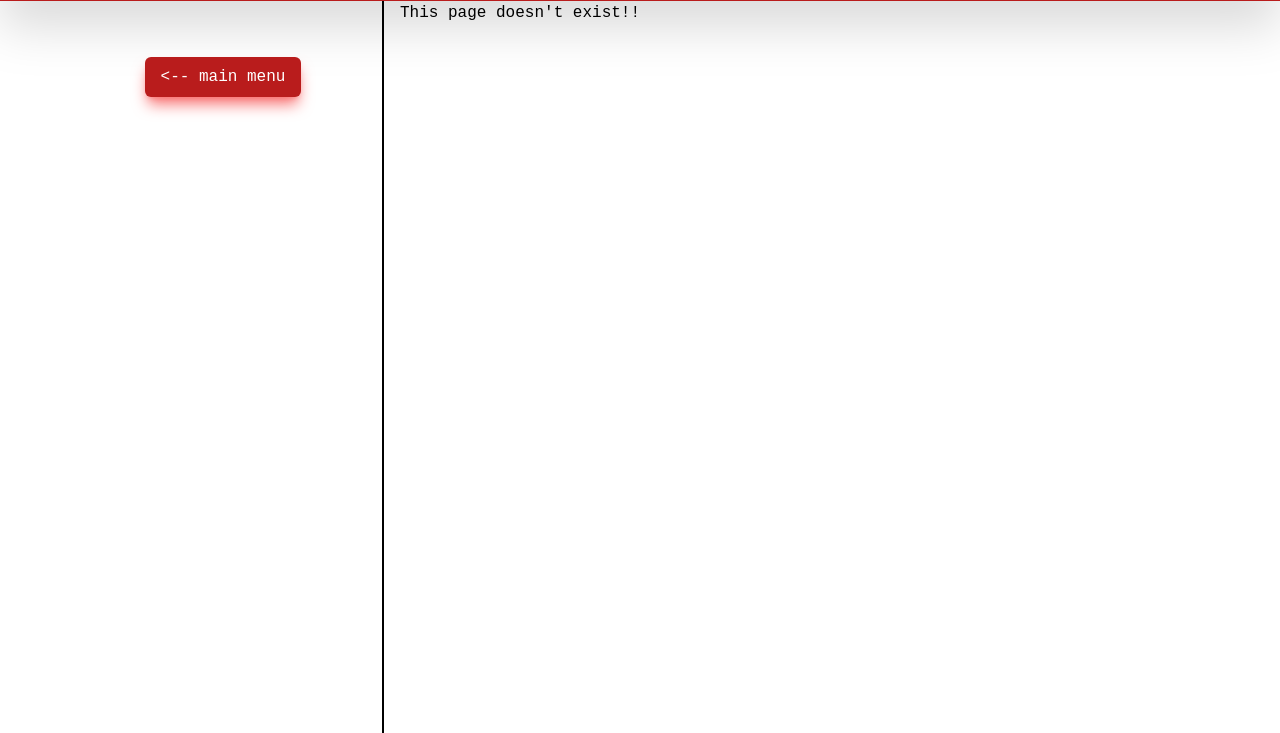
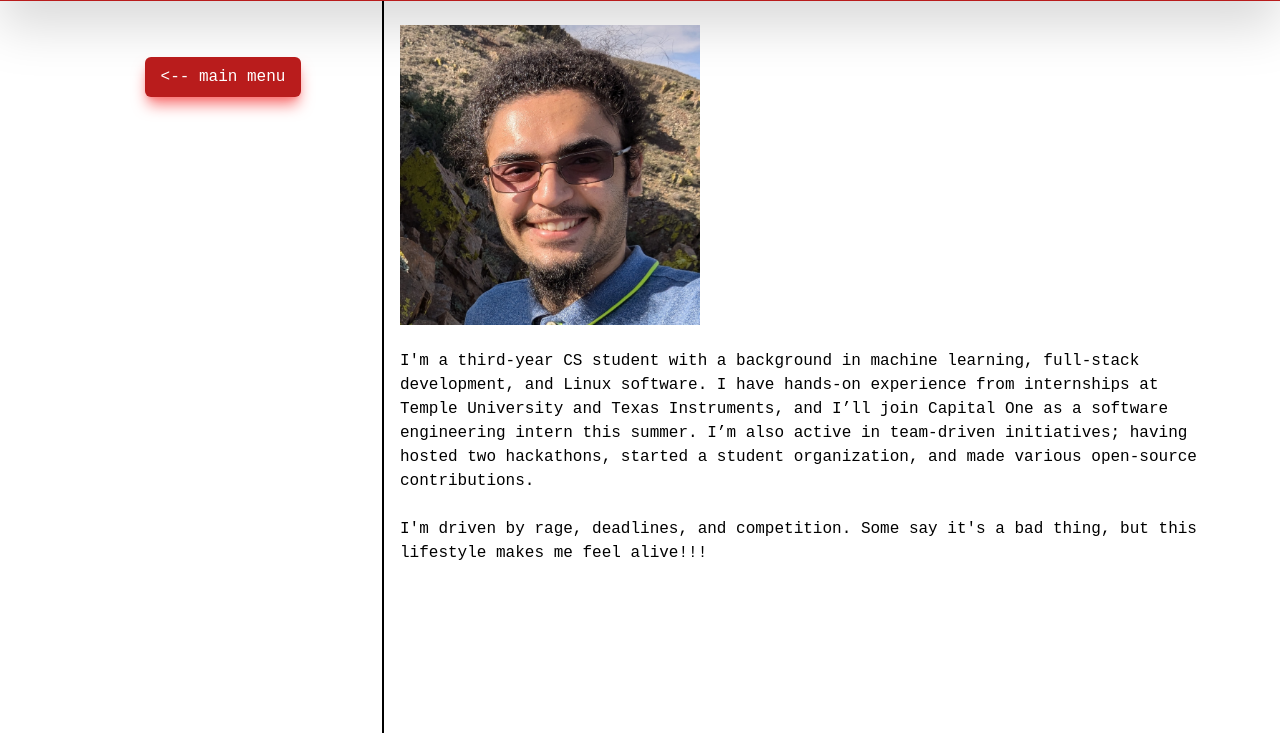
Before and after one commit to AshkanArabim/blog-v2, a Gatsby site: page /about in a window 1280 px wide. Before the commit this address had no page. Shown: the part 67-800 px from the top of the page. Built offline with nearby package versions, Linux system fonts and the light colour scheme; Gatsby itself is replaced by a stand-in of ours.

Commit message:
add about section

```diff
--- a/src/components/ContactsCol.tsx
+++ b/src/components/ContactsCol.tsx
@@ -24,8 +24,7 @@ const IndexView = () => {
 				BEFORE YOU START READING: Any red text means it's clickable.
 				<br />
 				<br />
-				I'm Ashkan Arabi. I'm driven by rage, deadlines, and competition. Some say it's a bad thing,
-				but this lifestyle makes me feel alive!!!
+				Read more about me <a href="/about">here</a>.
 				<br />
 				<br />
 				You can find the source code of this blog <a href="https://github.com/AshkanArabim/blog-v2">here</a>.
--- /dev/null
+++ b/src/pages/about.tsx
@@ -0,0 +1,36 @@
+import * as React from "react";
+import { Link, HeadFC, PageProps } from "gatsby";
+import TitleBar from "../components/TitleBar";
+import BlogBody from "../components/BlogBody";
+import ContactsCol from "../components/ContactsCol";
+import portrait from "../images/portrait.jpg";
+import { CSSProperties } from "react";
+
+const AboutPage: React.FC<PageProps> = () => {
+	// skeleton manually matched with `index.tsx`
+	const imageStyle: CSSProperties = {
+        height: '300px'
+    }
+
+	return (
+		<div className="flex flex-col items-center min-h-screen">
+			<TitleBar date="About me" title="A summary" />
+			<div className="max-w-6xl w-full grow flex">
+				<ContactsCol backbutton />
+				<BlogBody>
+					<br />
+                    <img src={portrait} alt="" style={imageStyle}/>
+					<br />
+					I'm a third-year CS student with a background in machine learning, full-stack development, and Linux software. I have hands-on experience from internships at Temple University and Texas Instruments, and I’ll join Capital One as a software engineering intern this summer. I’m also active in team-driven initiatives; having hosted two hackathons, started a student organization, and made various open-source contributions.
+                    <br />
+                    <br />
+                    I'm driven by rage, deadlines, and competition. Some say it's a bad thing, but this lifestyle makes me feel alive!!!
+				</BlogBody>
+			</div>
+		</div>
+	);
+};
+
+export default AboutPage;
+
+export const Head: HeadFC = () => <title>About</title>;
```
Also changed, not shown: src/images/portrait.jpg (added).
